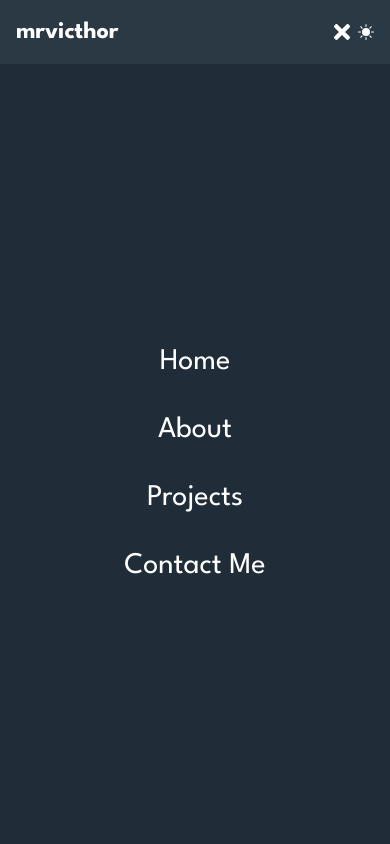
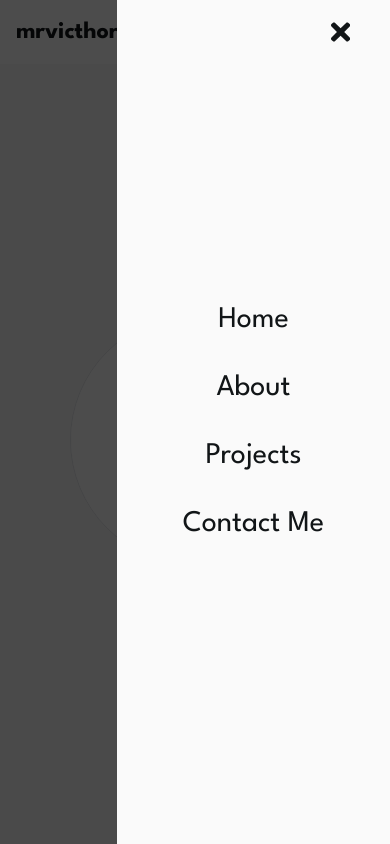
Before and after one commit to mrvicthor/portfolio, a React (Vite) app: page / in a window 390 px wide. Both pictures are taken after a click on the button "Menu". Shown: the top 844 px of the page. Built offline with nearby package versions, Linux system fonts and the light colour scheme.

Commit message:
update mobile-na

```diff
--- a/src/App.tsx
+++ b/src/App.tsx
@@ -23,7 +23,7 @@ export const ThemeContext = createContext<ContextProps>({
 });
 
 function App() {
-  const [lightTheme, setLightTheme] = useState<boolean>(true);
+  const [lightTheme, setLightTheme] = useState<boolean>(false);
 
   const toggleTheme = () => {
     setLightTheme((prevTheme) => !prevTheme);
--- a/src/components/banner/index.tsx
+++ b/src/components/banner/index.tsx
@@ -19,7 +19,7 @@ const Banner = ({ lightTheme }: ThemeProp) => {
     delaySpeed: 2000,
   });
   return (
-    <section className="py-8 h-screen">
+    <section className="py-8 h-screen relative z-[10]">
       <div className="flex flex-col items-center justify-center h-full gap-4">
         <motion.div
           whileInView={{ opacity: [0, 1] }}
--- a/src/components/header/index.tsx
+++ b/src/components/header/index.tsx
@@ -2,6 +2,7 @@ import { useEffect, useState } from "react";
 import { FaBars, FaTimes } from "react-icons/fa";
 import { BsMoonStars, BsSunFill } from "react-icons/bs";
 import { Link } from "react-scroll";
+import { Overlay } from "../index";
 import { motion } from "framer-motion";
 
 interface ThemeProp {
@@ -32,7 +33,7 @@ const Header = ({ toggleTheme, lightTheme }: ThemeProp) => {
     <header
       className={`${lightTheme ? "bg-[#2b3945]" : "bg-[white] "} ${
         showHeader ? "top-0" : ""
-      }  sticky w-full z-10  `}
+      }  sticky w-full z-50 `}
     >
       <div className="px-4 py-4 md:max-w-5xl md:mx-auto md:py-0">
         <nav className="flex justify-between items-center gap-4">
@@ -45,7 +46,9 @@ const Header = ({ toggleTheme, lightTheme }: ThemeProp) => {
               mrvicthor
             </h1>
           </div>
-
+          {showNav ? (
+            <Overlay handleClick={() => setShowNav(!showNav)} />
+          ) : null}
           <ul
             id="primary__navigation"
             className={`${
@@ -119,7 +122,7 @@ const Header = ({ toggleTheme, lightTheme }: ThemeProp) => {
           <div className="flex gap-2 items-center">
             <button
               aria-controls="primary__navigation"
-              className="md:hidden z-10 border-none"
+              className="md:hidden mobile_nav_button border-none"
               onClick={() => setShowNav(!showNav)}
             >
               <span className="sr-only" aria-expanded="false">
--- a/src/components/index.tsx
+++ b/src/components/index.tsx
@@ -8,6 +8,7 @@ import Contact from "./contact";
 import Footer from "./footer";
 import Socials from "./socials";
 import Email from "./email";
+import Overlay from "./overlay";
 
 export {
   Header,
@@ -20,4 +21,5 @@ export {
   Footer,
   Socials,
   Email,
+  Overlay,
 };
--- /dev/null
+++ b/src/components/overlay/index.tsx
@@ -0,0 +1,9 @@
+type Props = {
+  handleClick: () => void;
+};
+
+const Overlay = ({ handleClick }: Props) => {
+  return <div className="overlay" onClick={handleClick} />;
+};
+
+export default Overlay;
--- a/src/index.css
+++ b/src/index.css
@@ -12,6 +12,13 @@
 }
 
 @layer components {
+  .mobile_nav_button {
+    z-index: 10000;
+    font-size: 1.2rem;
+    border: 0;
+    outline: none;
+    background: transparent;
+  }
   .primary__navigation {
     list-style: none;
     display: flex;
@@ -19,21 +26,40 @@
     align-items: center;
     padding: 2rem 2rem;
     position: fixed;
-    inset: 10% 0% 0 0;
     overflow: hidden;
-    z-index: 100;
-    transform: translateY(-150%);
+    height: 100%;
+    inset: 0 0 0 30%;
+    z-index: 9999;
+    transform: translateX(100%);
     transition: transform 500ms ease-in-out;
   }
 
   .primary__navigation[data-visible="true"] {
-    transform: translateY(0%);
+    transform: translateX(0%);
   }
 
   .skills {
     box-shadow: inset -5px -5px 9px rgba(255, 255, 255, 0.45),
       inset 5px 5px 9px rgba(94, 104, 121, 0.3);
   }
+
+  .overlay {
+    position: fixed;
+    top: 0;
+    bottom: 0;
+    left: 0;
+    right: 0;
+    z-index: 8000;
+    background-color: rgba(0, 0, 0, 0.7);
+    overflow: hidden;
+  }
+
+  @media (min-width: 45rem) {
+    .overlay {
+      display: none;
+    }
+  }
+
   @media (min-width: 768px) {
     .primary__navigation > * {
       position: relative;
```
